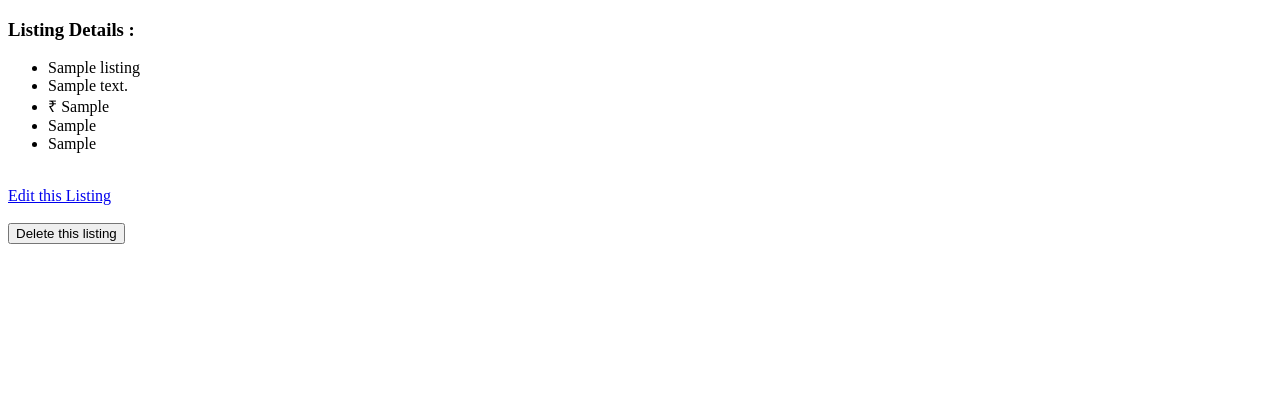
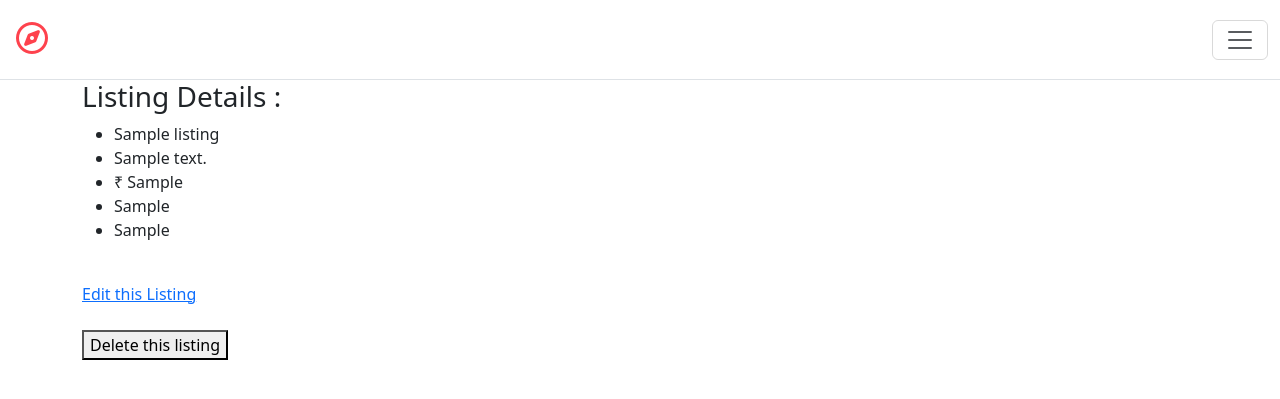
Before and after one commit to SdmWorks7/project-eins, a Node server app: page /listings/600000000000000000000001 in a window 1280 px wide. Shown: the top 399 px of the page. Run offline with Node 20, Linux system fonts and the light colour scheme; tables that the repository leaves empty hold one stand-in row (values such as "Sample post"); some libraries are stand-ins or nearby versions.

Commit message:
Add: navbar added

```diff
--- a/app.js
+++ b/app.js
@@ -4,6 +4,7 @@ const mongoose = require("mongoose");
 const Listing = require("./models/listing.js");
 const path = require("path");
 const methodOverride = require("method-override");
+const ejsMate = require("ejs-mate");
 
 const MONGO_URL = 'mongodb://127.0.0.1:27017/wanderlust';
 
@@ -23,6 +24,8 @@ app.set("view engine", "ejs");
 app.set("views", path.join(__dirname, "views"));
 app.use(express.urlencoded({extended: true}));
 app.use(methodOverride("_method"));
+app.engine('ejs', ejsMate);
+app.use(express.static(path.join(__dirname, "/public")));
 
 app.get("/",(req, res)=>{
     res.send("hi, this is the root running");
--- a/package.json
+++ b/package.json
@@ -20,6 +20,7 @@
   "homepage": "https://github.com/SdmWorks7/project-eins#readme",
   "dependencies": {
     "ejs": "^7.0.2",
+    "ejs-mate": "^4.0.0",
     "express": "^5.3.0",
     "method-override": "^3.0.0",
     "mongoose": "^9.11.3"
--- /dev/null
+++ b/public/css/style.css
@@ -0,0 +1,12 @@
+.navbar{
+    height: 5rem;
+}
+
+.fa-compass{
+    color: #fe424d;
+    font-size: 2rem;
+}
+
+.nav-link{
+    font-weight: 500;
+}
--- /dev/null
+++ b/views/includes/navbar.ejs
@@ -0,0 +1,21 @@
+<nav class="navbar sm:navbar-expand bg-1 fg-2 border-bottom sticky-top">
+  <div class="container-fluid">
+    <a class="navbar-brand" href="/"><i class="fa-regular fa-compass"></i></a>
+    <button class="btn-icon navbar-toggler" type="button" data-bs-toggle="drawer" data-bs-target="#navbarNavAltMarkup" aria-controls="navbarNavAltMarkup" aria-expanded="false" aria-label="Toggle navigation">
+      <span class="navbar-toggler-icon" aria-hidden="true"></span>
+    </button>
+    <dialog class="drawer drawer-end" tabindex="-1" id="navbarNavAltMarkup" aria-labelledby="navbarNavAltMarkupLabel">
+      <div class="drawer-header">
+        <h5 class="drawer-title" id="navbarNavAltMarkupLabel">Menu</h5>
+        <button type="button" class="btn-close" data-bs-dismiss="drawer" aria-label="Close"></button>
+      </div>
+      <div class="drawer-body">
+        <div class="nav nav-pills navbar-nav">
+          <a class="nav-link" aria-current="page" href="/">Home</a>
+          <a class="nav-link" href="/listings">All listings</a>
+          <a class="nav-link" href="/listings/new">Add new Listing</a>
+        </div>
+      </div>
+    </dialog>
+  </div>
+</nav>
--- /dev/null
+++ b/views/layouts/boilerplate.ejs
@@ -0,0 +1,16 @@
+<!DOCTYPE html>
+<html lang="en">
+<head>
+    <meta charset="UTF-8">
+    <meta name="viewport" content="width=device-width, initial-scale=1.0">
+    <title>Wanderlust</title>
+    <link rel="stylesheet" href="/css/style.css">
+    <link href="https://cdn.jsdelivr.net/npm/bootstrap@6.0.0-alpha.1/dist/css/bootstrap.min.css" rel="stylesheet" integrity="sha384-B/GM4XqrwHnWXNOWMbloTmrYXZg10cakYGmpfsR/bbzQ6JAJI4ihuyADKLnBgrCe" crossorigin="anonymous">
+    <link rel="stylesheet" href="https://cdnjs.cloudflare.com/ajax/libs/font-awesome/7.3.1/css/all.min.css" integrity="sha512-QeR2VH+lsBE5LSAe1Q5EnTBbe7XTBubt8dG93Y7gidSgdMCr8nVqKcfKAMyN96SV8KDbZVTDXChatu5G2KQGzg==" crossorigin="anonymous" referrerpolicy="no-referrer">
+</head>
+<body>
+    <%- include("../includes/navbar.ejs")%>
+    <div class="container"><%- body %></div>
+    <script type="module" src="https://cdn.jsdelivr.net/npm/bootstrap@6.0.0-alpha.1/dist/js/bootstrap.bundle.min.js" integrity="sha384-1a/pXj49ZQ1aHEmrJ+gMw1otqoVsYwlEnlD8mIfY2TV03r20Y0CN7uqx1tQogjPL" crossorigin="anonymous"></script>
+</body>
+</html>
--- a/views/listings/show.ejs
+++ b/views/listings/show.ejs
@@ -1,10 +1,4 @@
-<!DOCTYPE html>
-<html lang="en">
-<head>
-    <meta charset="UTF-8">
-    <meta name="viewport" content="width=device-width, initial-scale=1.0">
-    <title>Wanderlust</title>
-</head>
+<% layout("/layouts/boilerplate")-%>
 <body>
     <h3>Listing Details : </h3>
     <ul>
@@ -21,4 +15,3 @@
         <button>Delete this listing</button>
     </form>
 </body>
-</html>
```
Also changed, not shown: views/listings/index.ejs (+3 -10 lines), 1 other file.
